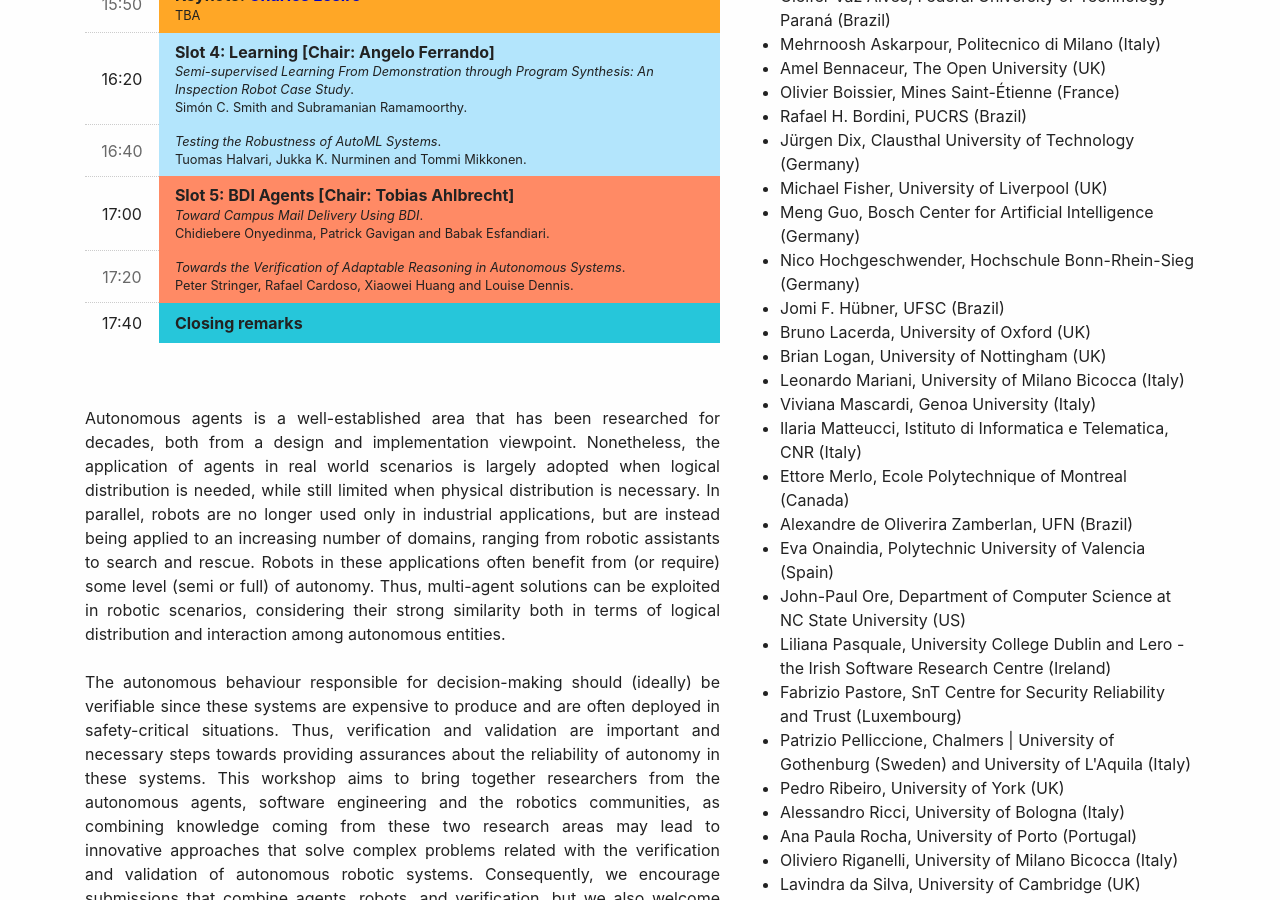
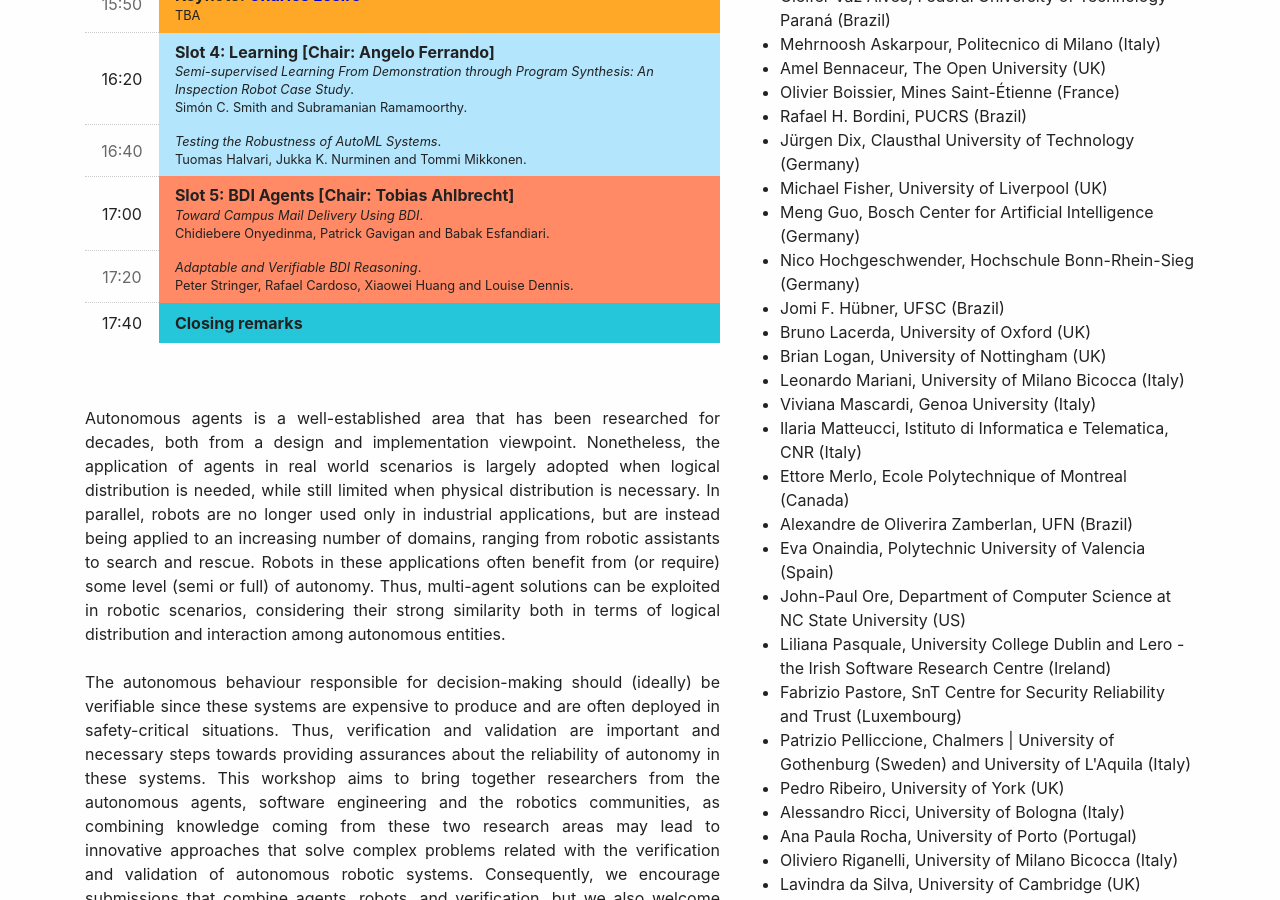
Before and after one commit to area2020/area2020.github.io, a Jekyll site: the page built from index.md, in a window 1280 px wide and 900 px high, scrolled down 1028 px. Built offline with Jekyll 4.4.1, drawn with Linux system fonts in a browser that asks for light colours; nearby versions of some CDN libraries; some of the changed text lies outside the part shown.

Commit message:
Update index.md

```diff
--- a/index.md
+++ b/index.md
@@ -155,7 +155,7 @@ The time is in <a href="https://time.is/it/CEST">CEST timezone</a>.
           <th>17:20</th>
            <td colspan="4" class="stage-venus">
             <span>
-              <i>Towards the Verification of Adaptable Reasoning in Autonomous Systems</i>. <br/>
+              <i>Adaptable and Verifiable BDI Reasoning</i>. <br/>
               Peter Stringer, Rafael Cardoso, Xiaowei Huang and Louise Dennis.
             </span>
            </td>
@@ -246,7 +246,7 @@ We will evaluate applying for a special issue on a Journal (to be selected) wher
 <div style="text-align:justify;">
 <ul>
   <li>
-  Peter Stringer, Rafael Cardoso, Xiaowei Huang and Louise Dennis. <i>Towards the Verification of Adaptable Reasoning in Autonomous Systems</i>.
+  Peter Stringer, Rafael Cardoso, Xiaowei Huang and Louise Dennis. <i>Adaptable and Verifiable BDI Reasoning</i>.
   </li>
   <li>
   Eleonora Iotti, Giuseppe Petrosino, Stefania Monica and Federico Bergenti. <i>Early Experiments on Programming Autonomous Robots in Jadescript</i>.
```
